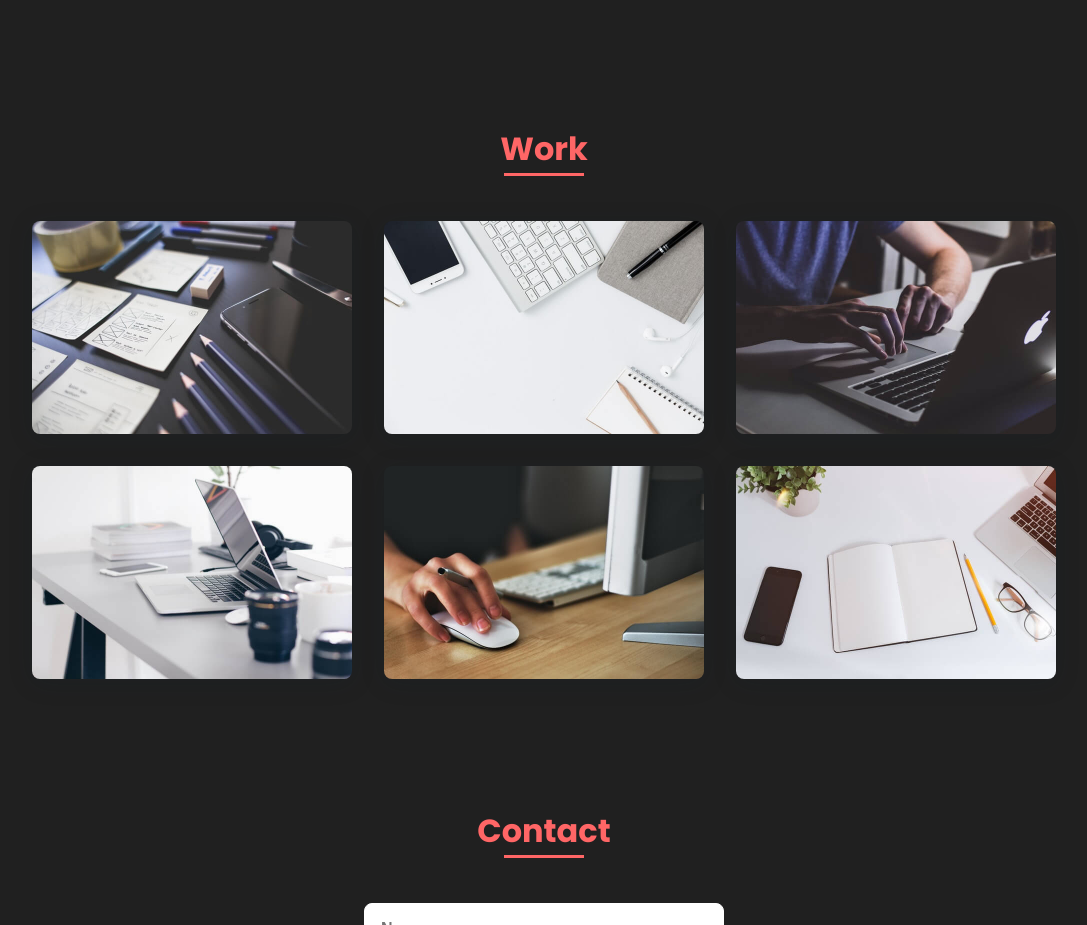
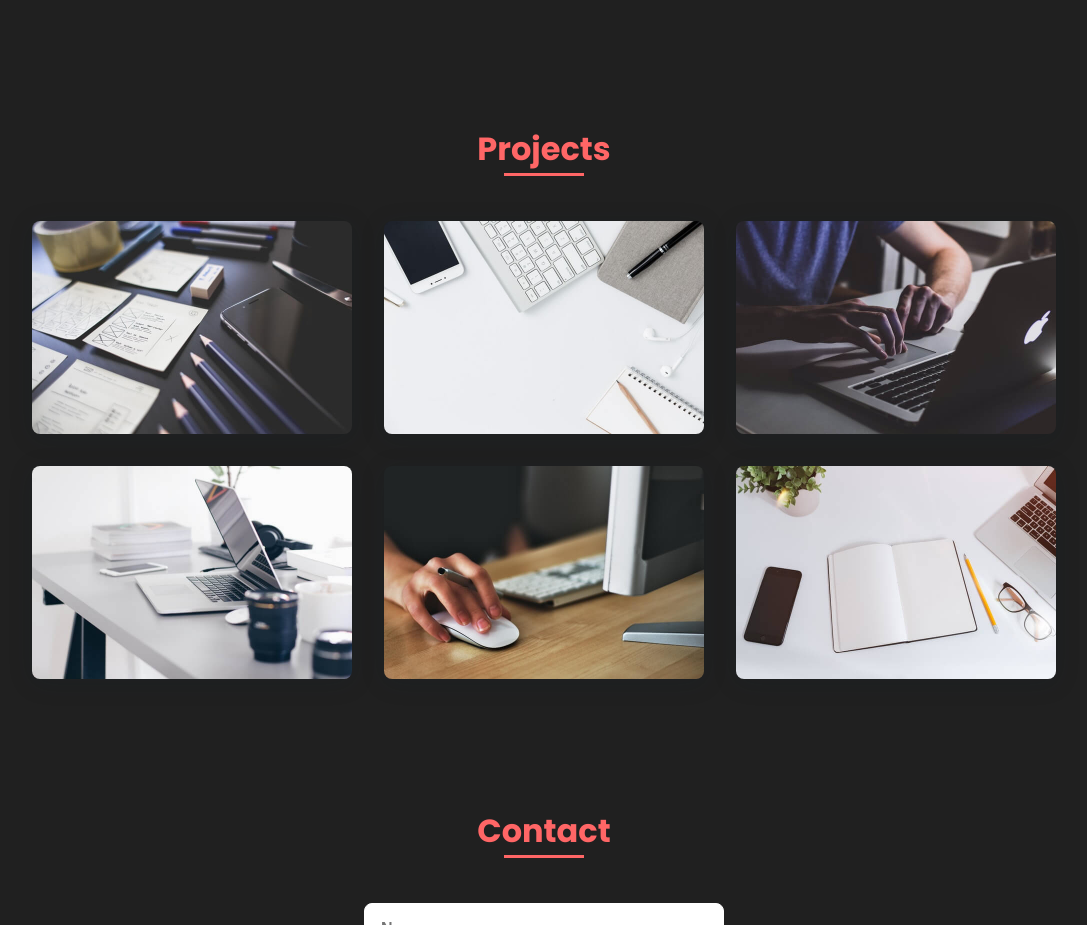
Before and after one commit to LD0315/my-portfolio, a plain HTML site: page index.html in a window 1280 px wide. Shown: the part 2053-2978 px from the top of the page, without its empty margins (96-1183 px from the left). Drawn offline with nearby package versions, Linux system fonts and the light colour scheme.

Commit message:
name change

```diff
--- a/index.html
+++ b/index.html
@@ -195,7 +195,7 @@
 
             <!--===== WORK =====-->
             <section class="work section" id="work">
-                <h2 class="section-title">Work</h2>
+                <h2 class="section-title">Projects</h2>
 
                 <div class="work__container bd-grid">
                     <div class="work__img">
```
